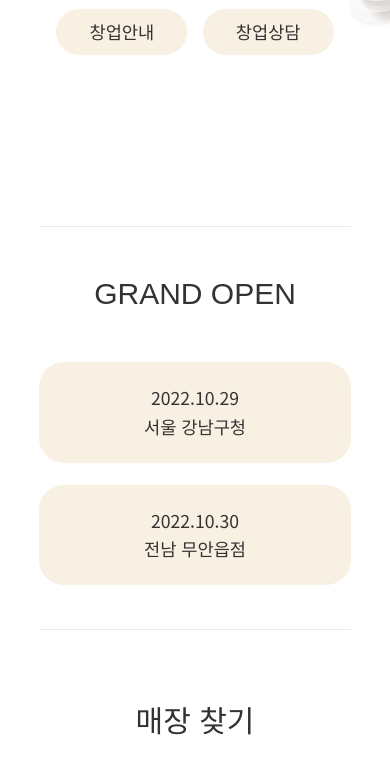
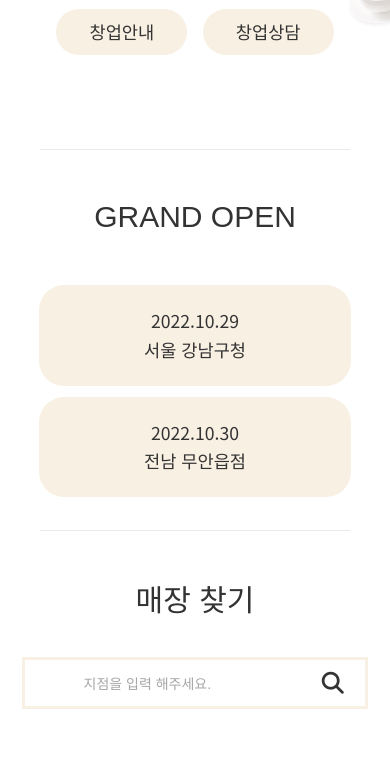
Before and after one commit to naheeeee/Tiamo, a plain HTML site: page index.html in a window 390 px wide. Shown: the part 3152-3924 px from the top of the page. Drawn offline with nearby package versions, Linux system fonts and the light colour scheme; a web font is replaced by a local one.

Commit message:
231216_수정

```diff
--- a/common.css
+++ b/common.css
@@ -1639,7 +1639,7 @@
   }
   .sec5 {
     flex-direction: column-reverse;
-    padding: 5rem 0;
+    padding: 1.5rem 0 3rem 0;
   }
   .sec5 .sec5_left {
     width: 100%;
@@ -1656,18 +1656,18 @@
     transform: translateX(50%);
   }
   .sec5 .sec5_text h2 {
-    padding-top: 3rem;
-    margin-bottom: 0.3rem;
+    padding-top: 2rem;
+    margin-bottom: 0;
   }
   .sec5 .sec5_right {
     width: 100%;
-    padding-bottom: 2rem;
+    padding-bottom: 1.5rem;
   }
   .sec5_openleft h2 {
     padding-top: 2rem;
   }
   .sec5_openleft .open {
-    margin: 1rem 0 0 0;
+    margin: 0.5rem 0 0 0;
   }
   .sec5_openleft .open:first-of-type {
     margin: 0;
```
